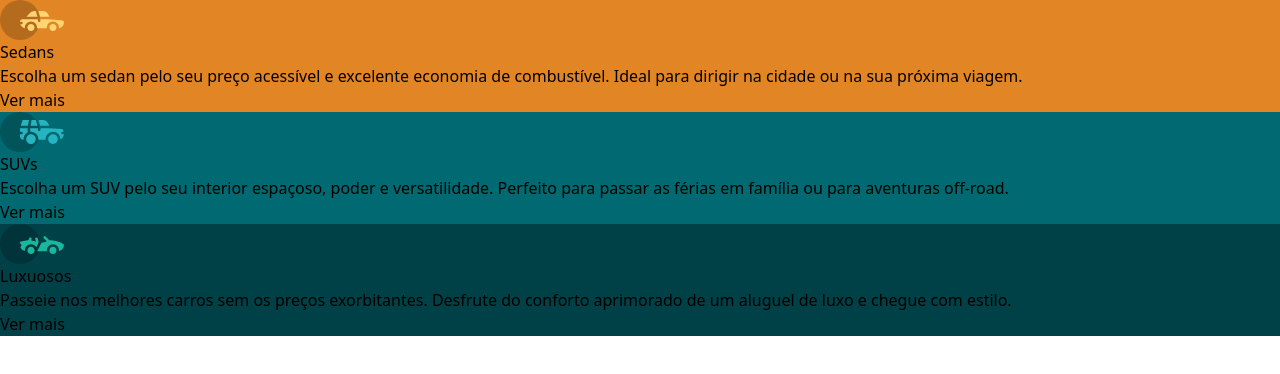
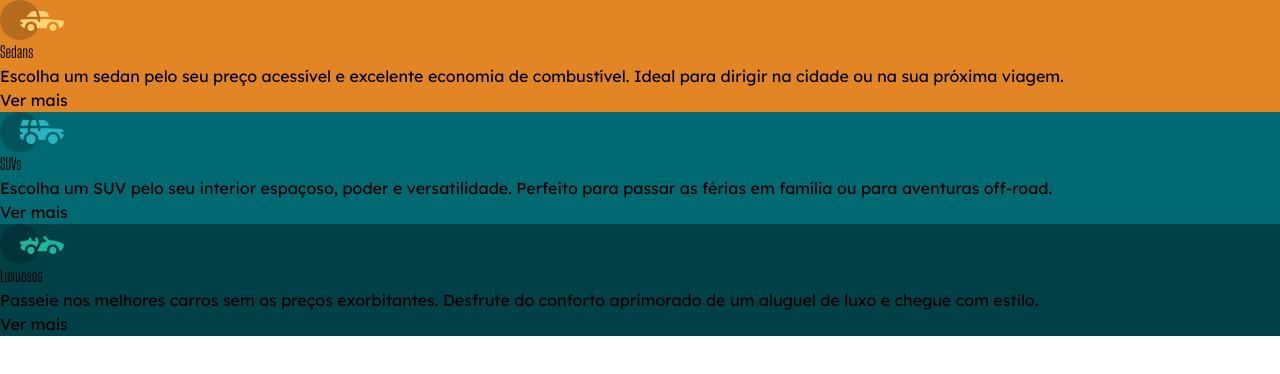
Before and after one commit to leelopesx/projeto1-carros, a React (Vite) app: page / in a window 1280 px wide. Shown: the top 374 px of the page. Built offline with nearby package versions, Linux system fonts and the light colour scheme.

Commit message:
Quarto commit do App

```diff
--- a/src/App.jsx
+++ b/src/App.jsx
@@ -8,23 +8,23 @@
       <section>
         <div className="bg-orange">
           <img src={iconSedans} alt="ícone dos carros sedan" />
-          <h2>Sedans</h2>
-          <p>Escolha um sedan pelo seu preço acessível e excelente economia de combustível. Ideal para dirigir na cidade ou na sua próxima viagem.</p>
-          <a href="https://www.webmotors.com.br/sedans" target="_blank">Ver mais</a>
+          <h2 className="font-shoulders">Sedans</h2>
+          <p className="font-lexend">Escolha um sedan pelo seu preço acessível e excelente economia de combustível. Ideal para dirigir na cidade ou na sua próxima viagem.</p>
+          <a className="font-lexend" href="https://www.webmotors.com.br/sedans" target="_blank">Ver mais</a>
         </div>
 
         <div className="bg-green">
           <img src={iconSuvs} alt="ícone dos carros SUV" />
-          <h2>SUVs</h2>
-          <p>Escolha um SUV pelo seu interior espaçoso, poder e versatilidade. Perfeito para passar as férias em família ou para aventuras off-road.</p>
-          <a href="https://www.webmotors.com.br/suvs" target="_blank">Ver mais</a>
+          <h2 className="font-shoulders">SUVs</h2>
+          <p className="font-lexend">Escolha um SUV pelo seu interior espaçoso, poder e versatilidade. Perfeito para passar as férias em família ou para aventuras off-road.</p>
+          <a className="font-lexend" href="https://www.webmotors.com.br/suvs" target="_blank">Ver mais</a>
         </div>
 
         <div className="bg-dark-green">
           <img src={iconLuxury} alt="ícone dos carros de luxo" />
-          <h2>Luxuosos</h2>
-          <p>Passeie nos melhores carros sem os preços exorbitantes. Desfrute do conforto aprimorado de um aluguel de luxo e chegue com estilo.</p>
-          <a href="https://www.webmotors.com.br/carros-de-luxo" target="_blank">Ver mais</a>
+          <h2 className="font-shoulders">Luxuosos</h2>
+          <p className="font-lexend">Passeie nos melhores carros sem os preços exorbitantes. Desfrute do conforto aprimorado de um aluguel de luxo e chegue com estilo.</p>
+          <a className="font-lexend" href="https://www.webmotors.com.br/carros-de-luxo" target="_blank">Ver mais</a>
         </div>
       </section>
     </main>
```
